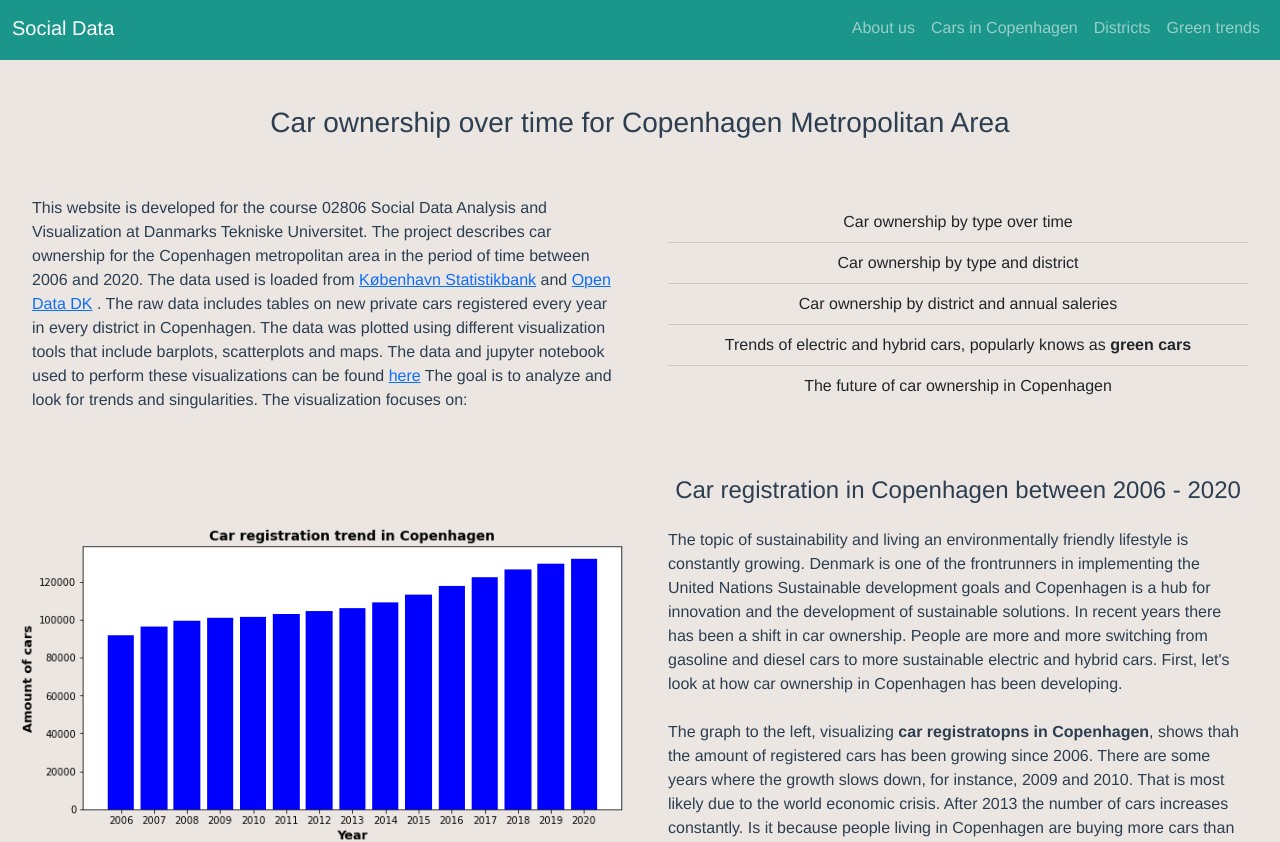
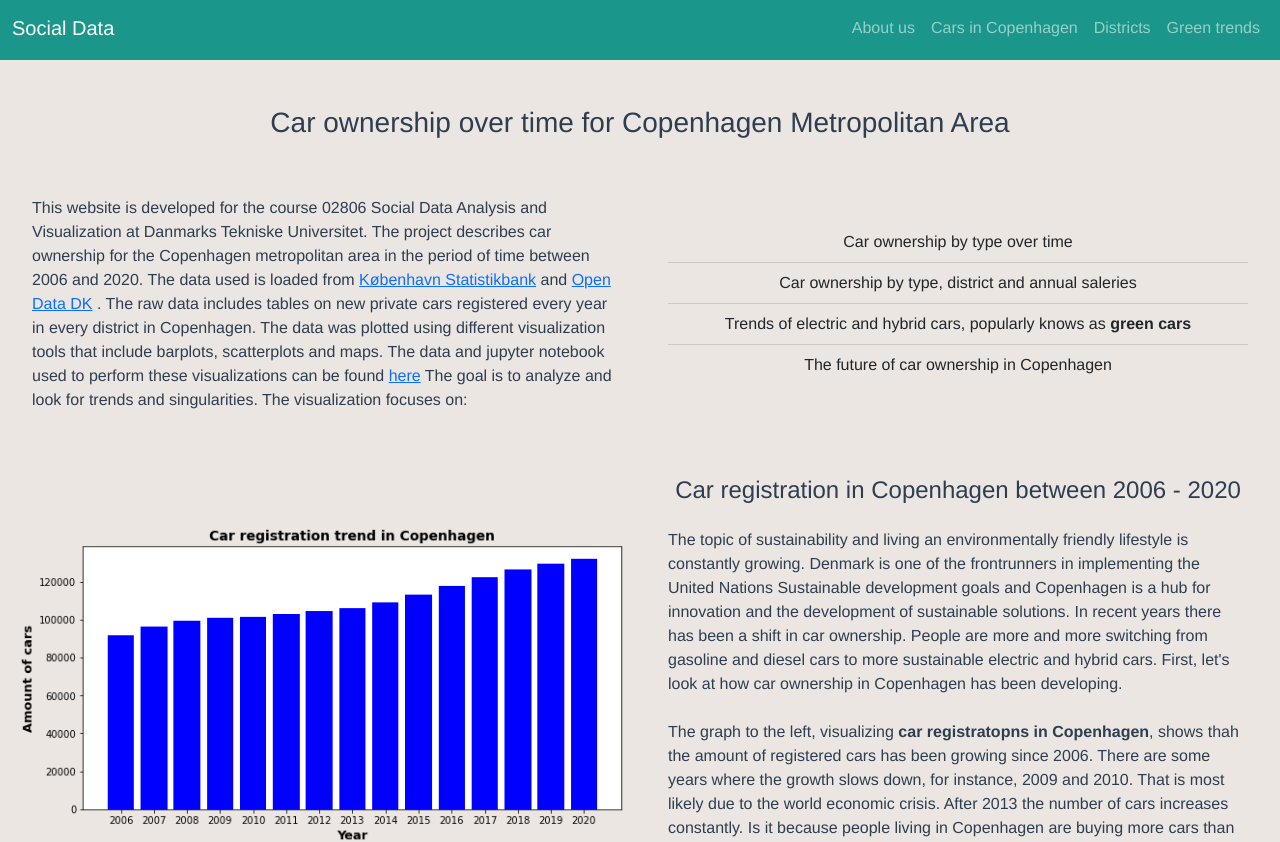
Before and after one commit to jonagusth/socialDataWebApp, a Vue app: page / in a window 1280 px wide. Shown: the top 842 px of the page. Built offline with nearby package versions, Linux system fonts and the light colour scheme.

Commit message:
spoke to soon

```diff
--- a/src/components/FirstPage.vue
+++ b/src/components/FirstPage.vue
@@ -38,13 +38,7 @@
             class="list-group-item"
             style="background-color: rgb(235, 230, 226); !important"
           >
-            Car ownership by type and district
-          </li>
-          <li
-            class="list-group-item"
-            style="background-color: rgb(235, 230, 226); !important"
-          >
-            Car ownership by district and annual saleries
+            Car ownership by type, district and annual saleries
           </li>
           <li
             class="list-group-item"
```
